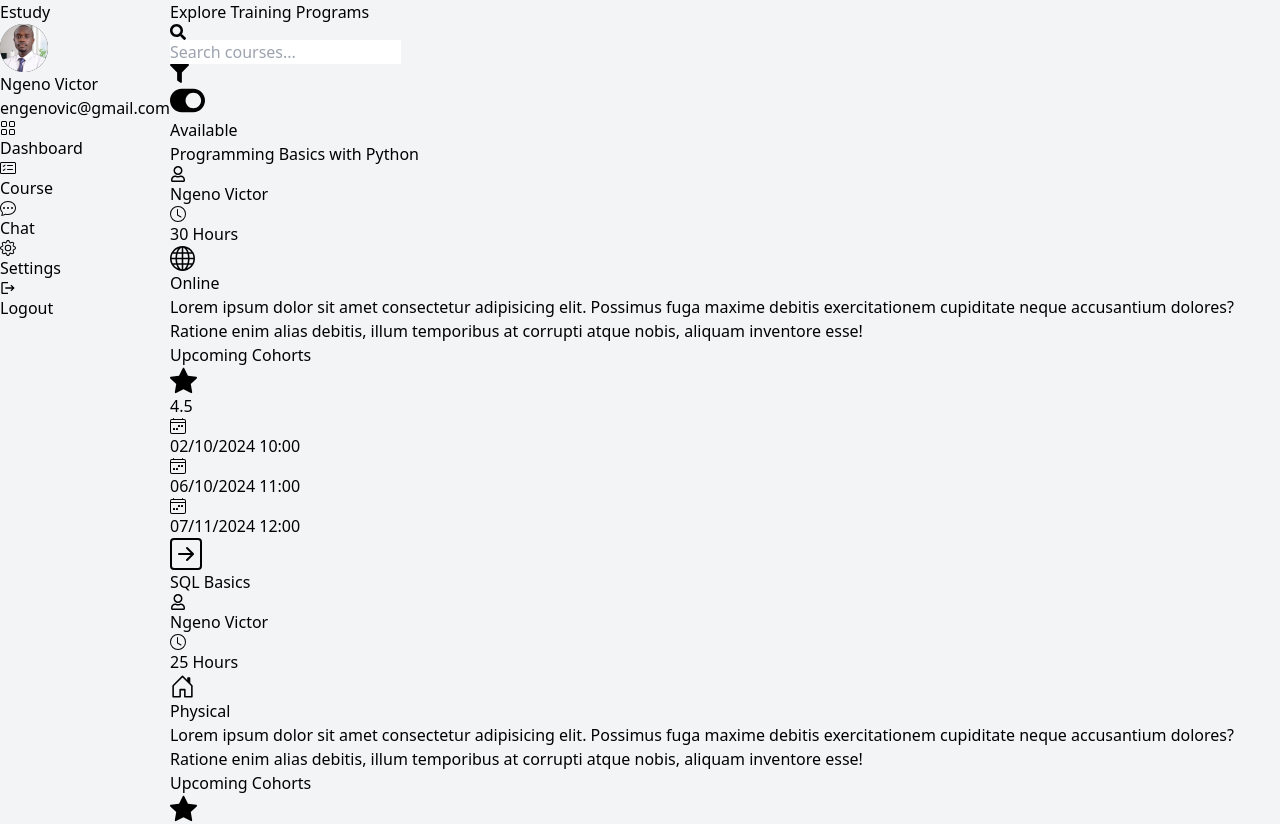
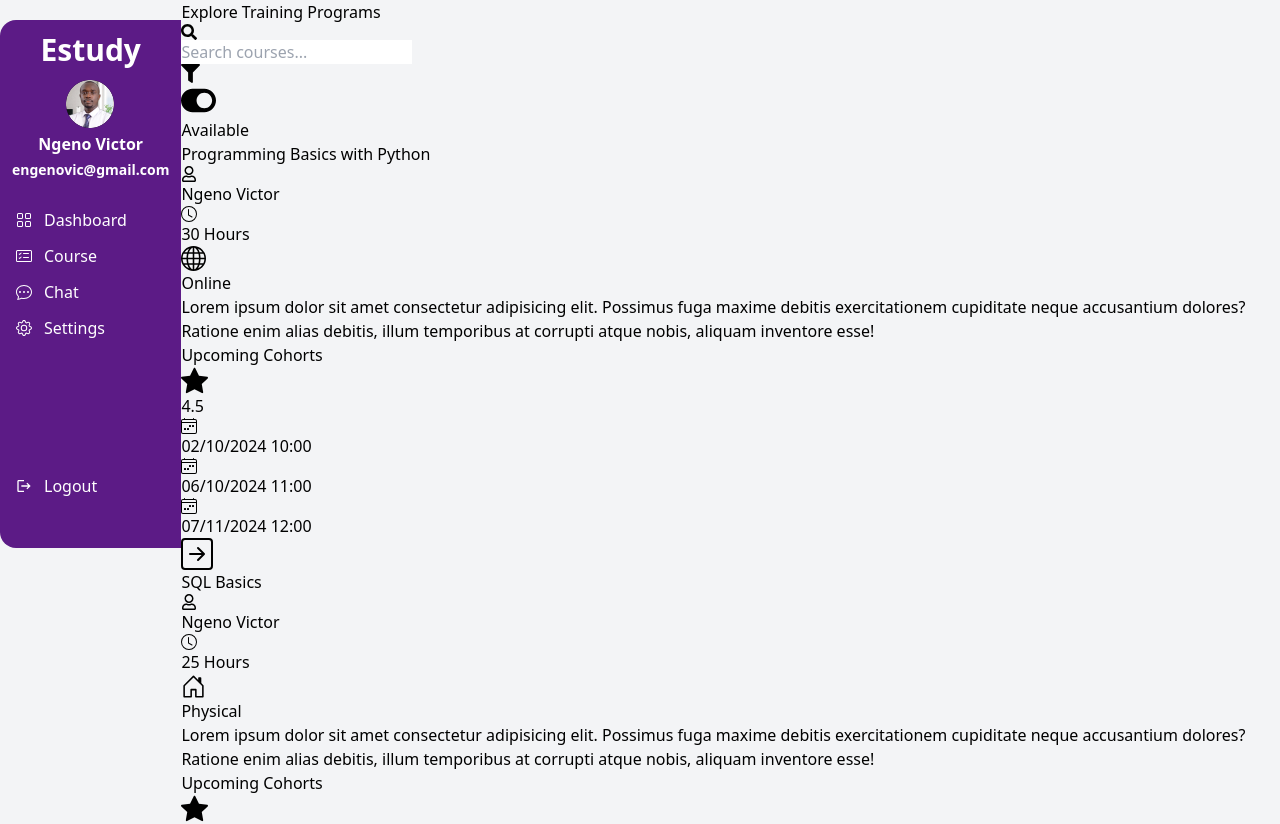
Before and after one commit to brigitchelangat/Estudy-React-Tailwind, a React (Create React App) app in the folder courses/: page / in a window 1280 px wide. Shown: the top 824 px of the page. Built offline with nearby package versions, Linux system fonts and the light colour scheme.

Commit message:
Styled nav

```diff
--- a/courses/src/components/Navigation.jsx
+++ b/courses/src/components/Navigation.jsx
@@ -6,27 +6,29 @@ import { MdLogout } from "react-icons/md";
 
 const Navigation = () => {
     return (
-        <div className='nav'>
-            <h1>Estudy</h1>
-            <div className="student-img">
+        <div className='nav bg-brand p-3 rounded-l-2xl h-full
+        place-items-center mt-5'>
+            <h1 className='text-white text-center m-0 text-3xl font-bold'>Estudy</h1>
+            <div className="student-img mt-3 mr-0.5 mb-0 ml-0 ">
                 <img src={ngeno} alt="student" />
             </div>
-            <h2>Ngeno Victor</h2>
-            <p>engenovic@gmail.com</p>
-            <ul className="nav-list">
+            <h2 className='text-white text-center text-base font-bold my-1'>Ngeno Victor</h2>
+            <p className='text-sm text-center text-white font-bold mb-1.5'>engenovic@gmail.com</p>
+            <ul className="nav-list list-none w-full mt-5 pr-2 h-auto">
                     {
                         NavigationData.map((val,key) => {
-                            return <li key={key} className='row'
+                            return <li key={key} className='flex flex-row items-center gap-x-3 h-9 text-white pt-2 pr-1 pb-1 pl-1 rounded-lg
+                            hover:cursor-pointer hover:bg-brand-light hover:text-brand'
                             id={window.location.pathname === val.link? "active" : ""}
                             onClick={() =>
                             {window.location.pathname = val.link}}>
                                 <div id='icon'>{val.icon}</div>
-                                <div id='title'>{val.title}</div>
+                                <div id='title' >{val.title}</div>
                             </li>
                         })
                     }
             </ul>
-            <div className="sign-out">
+            <div className="sign-out w-full h-6 flex flex-row items-center gap-x-3 text-white mt-32 pt-2 pr-1 pb-1 pl-1 rounded-lg hover:cursor-pointer mb-10">
                 <div id="icon"><MdLogout /></div>
                 <div id="title">Logout</div>
             </div>
--- a/courses/tailwind.config.js
+++ b/courses/tailwind.config.js
@@ -5,7 +5,14 @@ module.exports = {
     "./public/index.html"
   ],
   theme: {
-    extend: {},
+    extend: {
+      colors:{
+        brand:{
+          DEFAULT:"#5c1b86",
+          light:"#d7c7e4",
+        },
+      },
+    },
   },
   plugins: [],
 }
```
